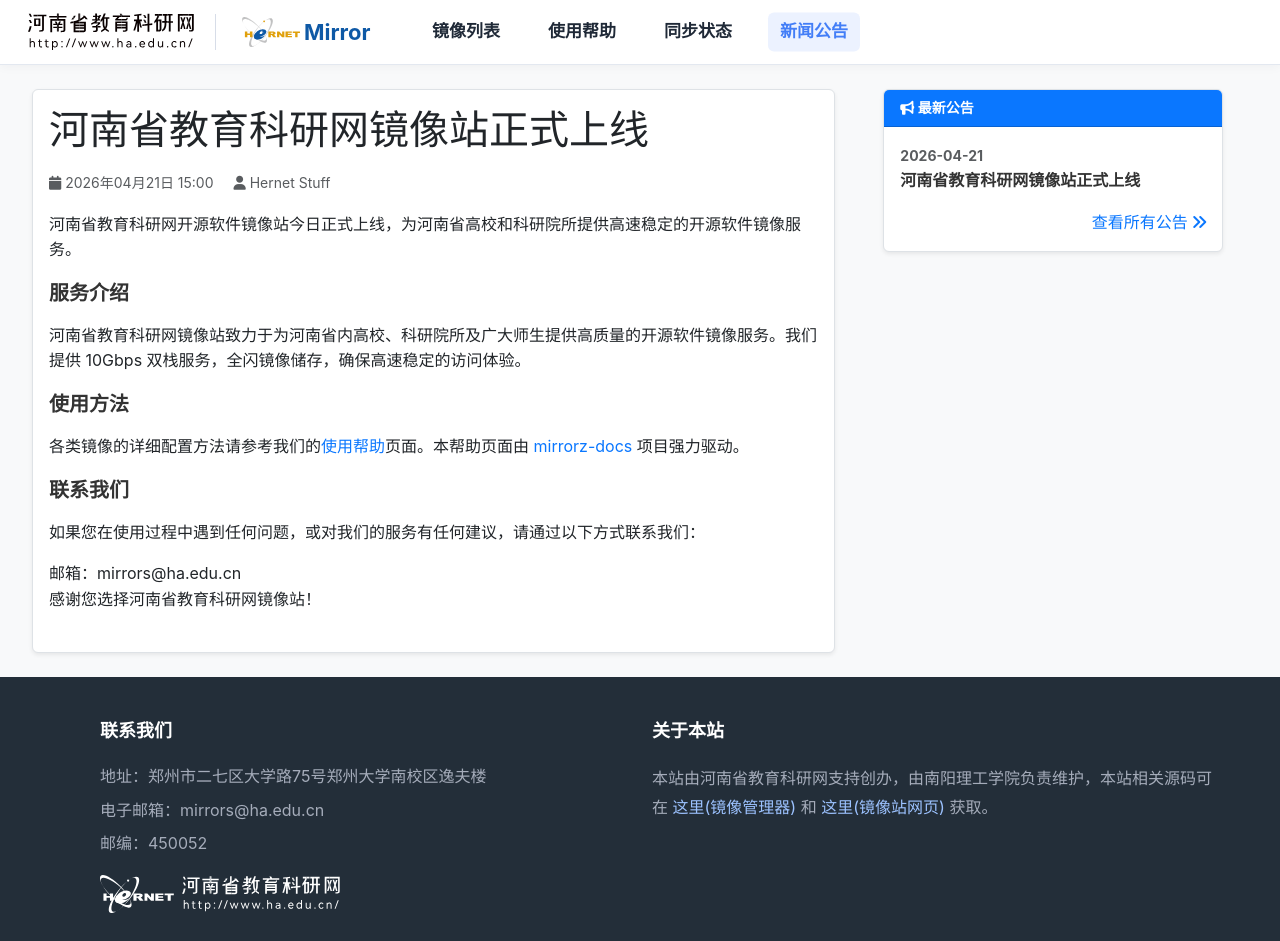
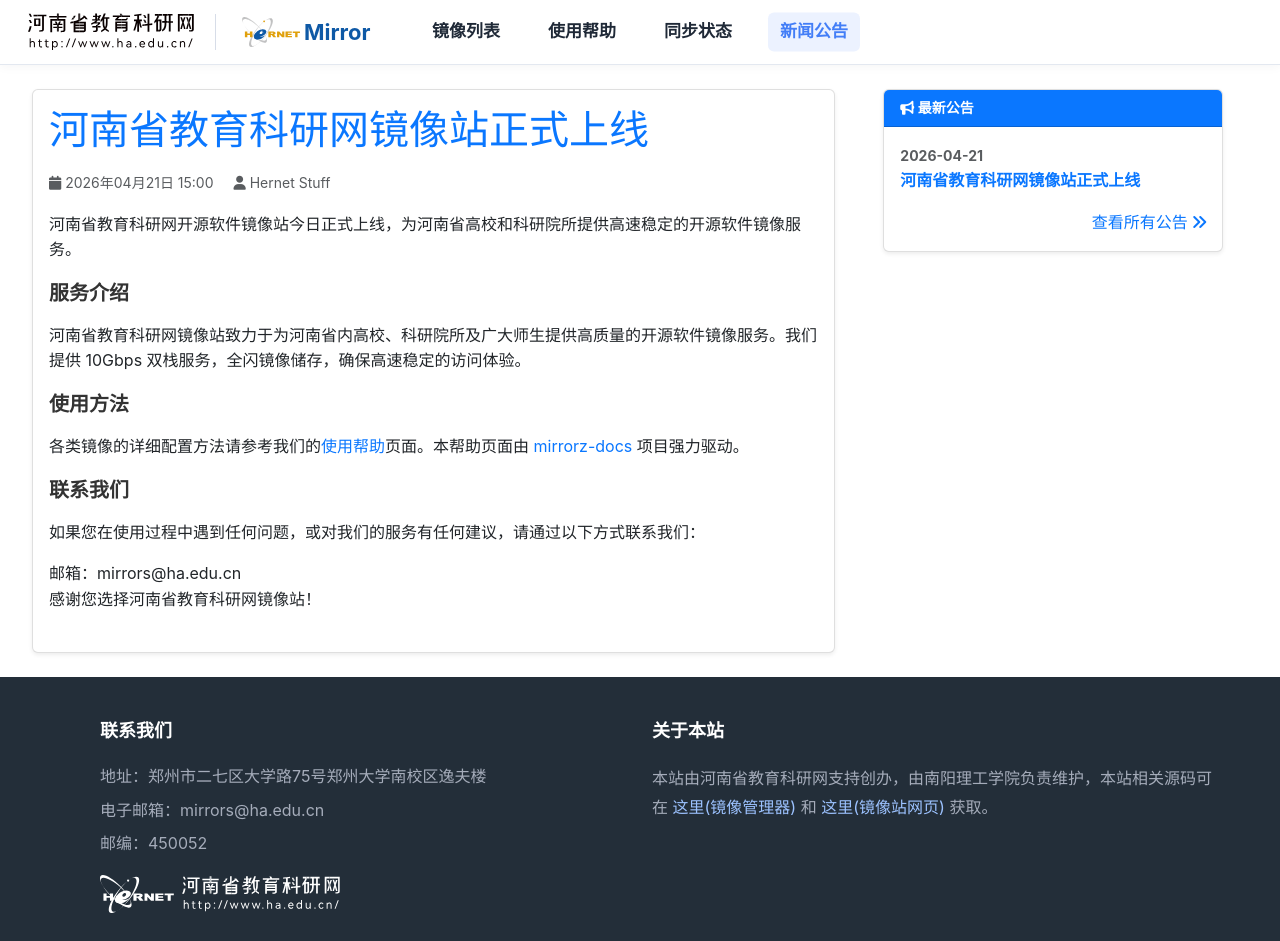
Before and after one commit to hernet-mirrors/ha-mirrors-web, a Jekyll site: the page built from news/_posts/2026-04-21-mirror-site-launch.md, in a window 1280 px wide. Built offline with Jekyll 4.4.1, drawn with Linux system fonts in a browser that asks for light colours.

Commit message:
style(news): strip news-layout.css of overrides that diverged /news/ from detail
Two rules in news-layout.css were making the 最新公告 sidebar differ
between /news/ (layout: default, no news-layout.css) and
/news/<article>/ (layout: news, news-layout.css loaded):

1. body { background-color: #f8f9fa } painted the detail body gray
   while the list body stayed white, so the sidebar appeared to sit
   on a different surface / offset. Removed.
2. .news-article, .news-content, .news-title { color: inherit }
   overrode the blue .news-title color shared from main.css on the
   detail page, which is why the 2026-04-21 / 河南省教育科研网镜像站
   正式上线 title read as default black on detail but blue on /news/.
   Dropped .news-title from that group so main.css's .news-title
   { color: #0A77FF } wins uniformly.

Also removed dead leftovers: the old .sidebar rules (replaced by
.sidebar-container / .sidebar-content), body > .container.mt-4 chrome
(old detail layout didn't survive the redesign), and duplicate
.index-card / .index-card-header / .news-link / .more-link rules
(now owned by main.css). What remains is the article-body typography
and its dark-mode helpers.

cache-bust: main/header/footer ?v=30, news.css / news-layout.css ?v=8.

```diff
--- a/_includes/head.html
+++ b/_includes/head.html
@@ -31,7 +31,7 @@
 
 <link href="{{ '/static/css/bootstrap.min.css' | relative_url }}" rel="stylesheet">
 <link href="{{ '/static/css/all.min.css' | relative_url }}" rel="stylesheet">
-<link href="{{ '/static/css/main.css' | relative_url }}?v=29" rel="stylesheet">
-<link href="{{ '/static/css/header.css' | relative_url }}?v=29" rel="stylesheet">
-<link href="{{ '/static/css/footer.css' | relative_url }}?v=29" rel="stylesheet">
+<link href="{{ '/static/css/main.css' | relative_url }}?v=30" rel="stylesheet">
+<link href="{{ '/static/css/header.css' | relative_url }}?v=30" rel="stylesheet">
+<link href="{{ '/static/css/footer.css' | relative_url }}?v=30" rel="stylesheet">
 </head>
--- a/_layouts/news.html
+++ b/_layouts/news.html
@@ -2,8 +2,8 @@
 <html lang="zh-Hans">
 {% capture metaDesc %}{{ page.title }}{% endcapture %}
 	{% include head.html cattitle="新闻公告" metaDesc=metaDesc %}
-	<link rel="stylesheet" href="{{ '/static/css/news.css' | relative_url }}?v=7">
-	<link rel="stylesheet" href="{{ '/static/css/news-layout.css' | relative_url }}?v=7">
+	<link rel="stylesheet" href="{{ '/static/css/news.css' | relative_url }}?v=8">
+	<link rel="stylesheet" href="{{ '/static/css/news-layout.css' | relative_url }}?v=8">
 <body>
 	{% include header.html %}
 	<main class="py-4">
--- a/static/css/news-layout.css
+++ b/static/css/news-layout.css
@@ -1,67 +1,21 @@
-/* Styles for the news layout */
-body {
-    background-color: #f8f9fa;
-}
-
-/* Shared sidebar card chrome — news layout doesn't load index-layout.css */
-.index-card { border: 1px solid #dee2e6; }
-.index-card-header,
-.index-card-header h5,
-.index-card-header i {
-    background-color: #0A77FF;
-    color: #ffffff !important;
-}
-.index-card-header { background-color: #0A77FF; }
-
-.news-link { color: #333; }
-.news-title { color: #0A77FF; }
-.more-link { color: #0A77FF; }
-
-/* News detail uses Bootstrap .container without .bg-white; give it a light
-   card look in light mode so main.css's dark override can re-color it. */
-body > .container.mt-4 {
-    background: #ffffff;
-    border-radius: 8px;
-    padding: 1.5rem;
-    margin-top: 1.5rem !important;
-    box-shadow: 0 2px 8px rgba(0,0,0,0.04);
-}
+/* Styles for the news layout — shared chrome now lives in main.css.
+   Keep only article-body typography here so /news/ (layout: default)
+   and /news/<article>/ (layout: news) look identical in the sidebar. */
 
 .news-article,
-.news-content,
-.news-title {
+.news-content {
     color: inherit;
 }
 
-.sidebar { color: inherit; }
-.sidebar h5 { color: inherit; }
-.sidebar .list-unstyled a { color: var(--primary-color); }
-.sidebar .list-unstyled a:hover { text-decoration: underline; }
+.news-article .news-meta .text-muted,
+.news-article .text-muted {
+    color: #6c757d;
+}
 
 @media (prefers-color-scheme: dark) {
-    body { background-color: #1a1d24 !important; }
-
-    body > .container.mt-4 {
-        background: #2C3444 !important;
-        border: 1px solid #3a4154;
-        box-shadow: none;
-    }
-
     .news-article,
     .news-content { background: transparent !important; color: var(--text-primary); }
 
-    .news-title { color: var(--text-primary); }
-    .news-meta .text-muted,
+    .news-article .news-meta .text-muted,
     .news-article .text-muted { color: var(--text-secondary) !important; }
-
-    .sidebar {
-        background: #374155;
-        border: 1px solid #3a4154;
-        border-radius: 8px;
-        padding: 1rem;
-    }
-    .sidebar h5 { color: var(--text-primary); }
-    .sidebar a { color: var(--primary-color); }
-    .sidebar a.fw-bold { color: var(--primary-hover); }
-    .sidebar small.text-muted { color: var(--text-secondary) !important; }
 }
```
